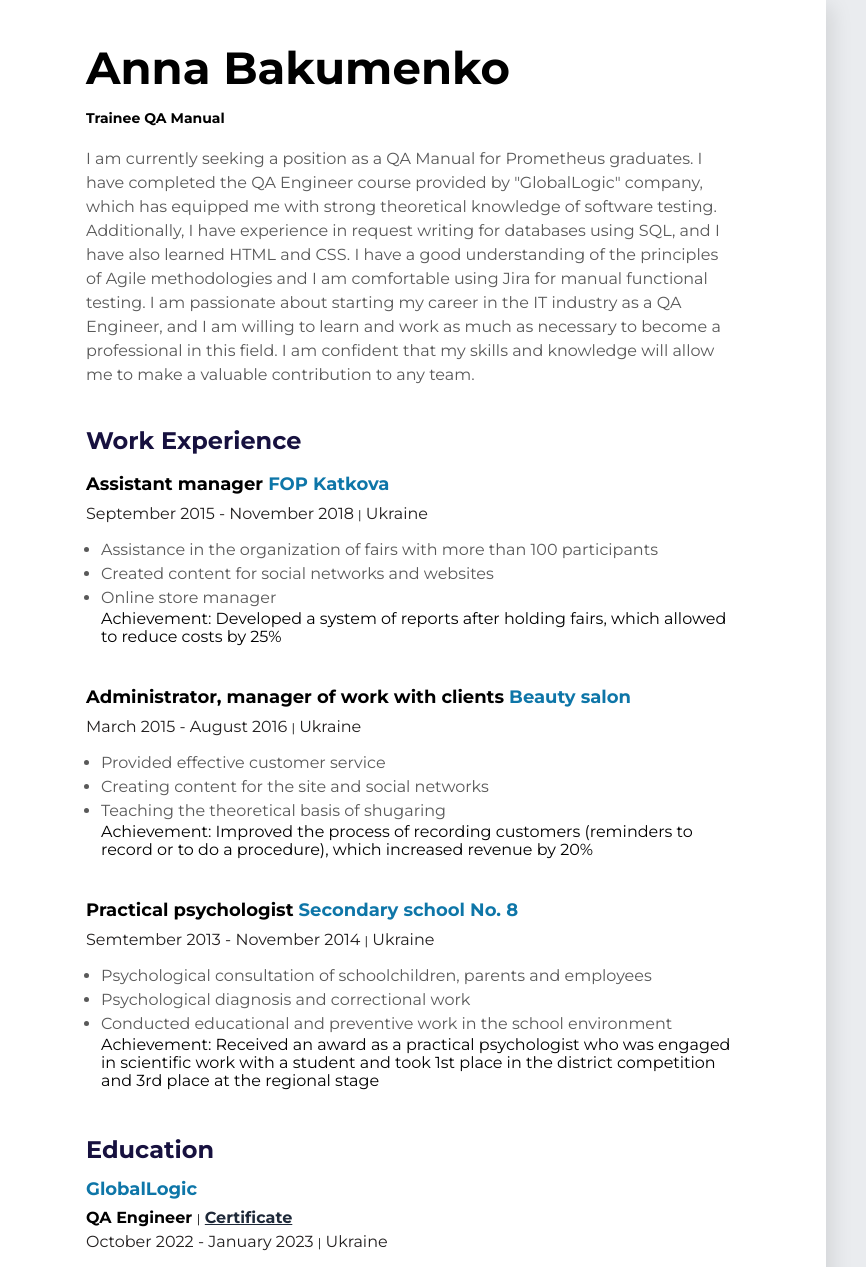
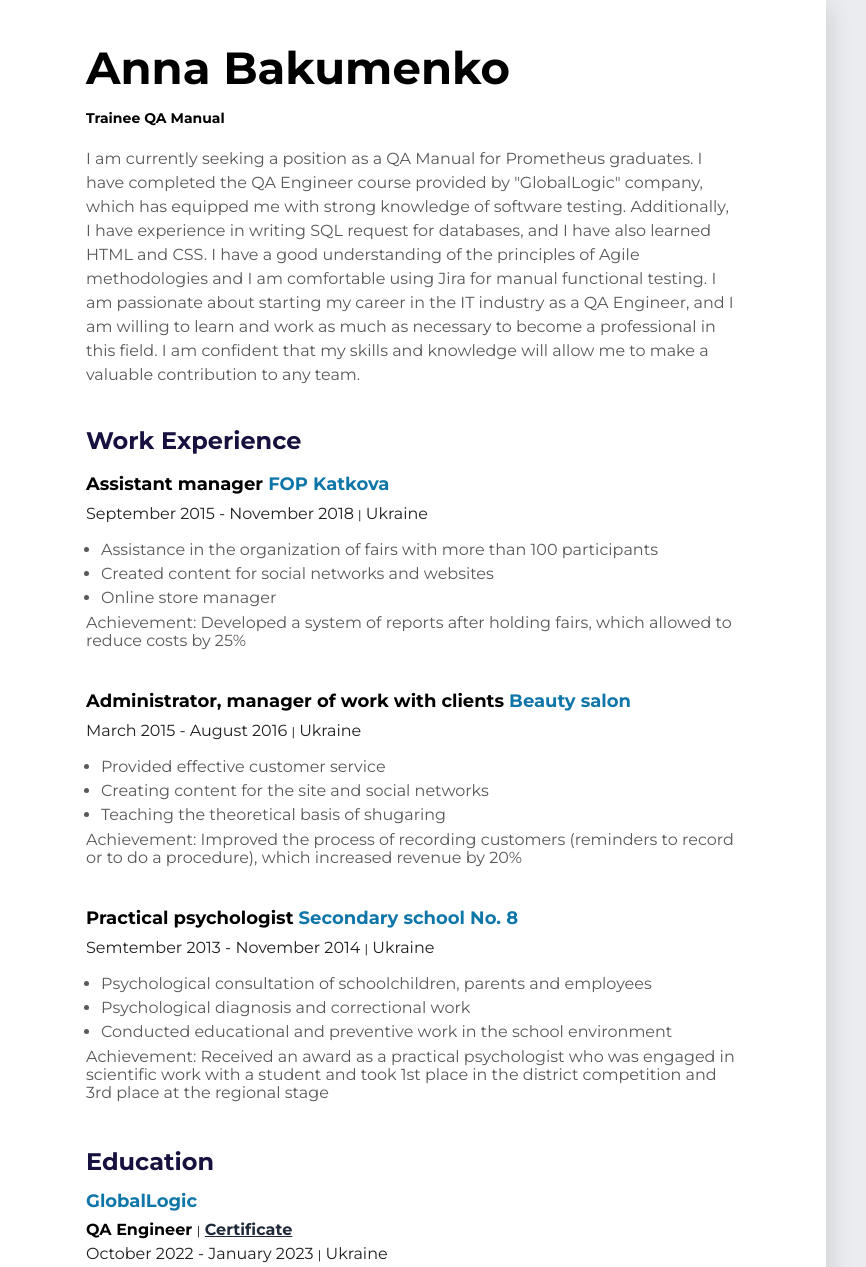
Before and after one commit to AnnaBakumenko/myCV, a plain HTML site: page index.html in a window 1280 px wide. Shown: the top 1267 px of the page, 414-1280 px from the left. Drawn offline with nearby package versions, Linux system fonts and the light colour scheme.

Commit message:
Changes to be committed: 	modified:   index.html 	modified:   styles/styles.css

```diff
--- a/index.html
+++ b/index.html
@@ -29,9 +29,13 @@
           <h1 class="about-name">Anna Bakumenko</h1>
           <h2 class="about-position">Trainee QA Manual</h2>
           <p class="about-decription">
-            I am currently seeking a position as a QA Manual for Prometheus graduates. I have completed the QA Engineer course provided by "GlobalLogic" company, which has equipped me with strong theoretical knowledge of software testing. Additionally, I have experience in request writing for databases using SQL, and I have also learned HTML and CSS. I have a good understanding of the principles of Agile methodologies and I am comfortable using Jira for manual functional testing.
-
-I am passionate about starting my career in the IT industry as a QA Engineer, and I am willing to learn and work as much as necessary to become a professional in this field. I am confident that my skills and knowledge will allow me to make a valuable contribution to any team.
+            I am currently seeking a position as a QA Manual for Prometheus graduates. I have completed the QA Engineer
+            course provided by "GlobalLogic" company, which has equipped me with strong knowledge of software testing.
+            Additionally, I have experience in writing SQL request for databases, and I have also learned HTML and CSS.
+            I have a good understanding of the principles of Agile methodologies and I am comfortable using Jira for
+            manual functional testing. I am passionate about starting my career in the IT industry as a QA Engineer, and
+            I am willing to learn and work as much as necessary to become a professional in this field. I am confident
+            that my skills and knowledge will allow me to make a valuable contribution to any team.
           </p>
         </div>
         <!------------------------Work----------------------->
@@ -52,8 +56,10 @@ I am passionate about starting my career in the IT industry as a QA Engineer, an
               <li class="work-list-item">Assistance in the organization of fairs with more than 100 participants</li>
               <li class="work-list-item">Created content for social networks and websites</li>
               <li class="work-list-item">Online store manager</li>
-              <p>Achievement: Developed a system of reports after holding fairs, which allowed to reduce costs by 25%</p>
             </ul>
+            <p class="work-achievement">
+              Achievement: Developed a system of reports after holding fairs, which allowed to reduce costs by 25%
+            </p>
           </div>
           <!--Company 2-->
           <div class="work-wrap">
@@ -69,11 +75,12 @@ I am passionate about starting my career in the IT industry as a QA Engineer, an
             <ul class="work-list">
               <li class="work-list-item">Provided effective customer service</li>
               <li class="work-list-item">Creating content for the site and social networks</li>
-              <li class="work-list-item">Teaching the theoretical basis of shugaring
-              </li>
-              <p>Achievement:  Improved the process of recording customers (reminders to record or to do a procedure), which increased revenue by 20%</p>
-
+              <li class="work-list-item">Teaching the theoretical basis of shugaring</li>
             </ul>
+            <p class="work-achievement">
+              Achievement: Improved the process of recording customers (reminders to record or to do a procedure), which
+              increased revenue by 20%
+            </p>
           </div>
           <!--Company 3-->
           <div class="work-wrap">
@@ -89,11 +96,12 @@ I am passionate about starting my career in the IT industry as a QA Engineer, an
             <ul class="work-list">
               <li class="work-list-item">Psychological consultation of schoolchildren, parents and employees</li>
               <li class="work-list-item">Psychological diagnosis and correctional work</li>
-              <li class="work-list-item">Conducted educational and preventive work in the school environment
-              </li>
-              <p>Achievement:  Received an award as a practical psychologist who was engaged in scientific work with a student and took
-                1st place in the district competition and 3rd place at the regional stage</p>
+              <li class="work-list-item">Conducted educational and preventive work in the school environment</li>
             </ul>
+            <p class="work-achievement">
+              Achievement: Received an award as a practical psychologist who was engaged in scientific work with a
+              student and took 1st place in the district competition and 3rd place at the regional stage
+            </p>
           </div>
         </div>
         <!--Education-->
--- a/styles/styles.css
+++ b/styles/styles.css
@@ -155,6 +155,7 @@ p {
 .work-list {
   padding: 0;
   margin-left: 15px;
+  margin-bottom: 4px;
 }
 
 .work-list-item {
@@ -162,6 +163,10 @@ p {
   font-weight: 400;
   font-size: 16px;
   line-height: 24px;
+  color: #595959;
+}
+
+.work-achievement {
   color: #595959;
 }
 /* education styles*/
```
